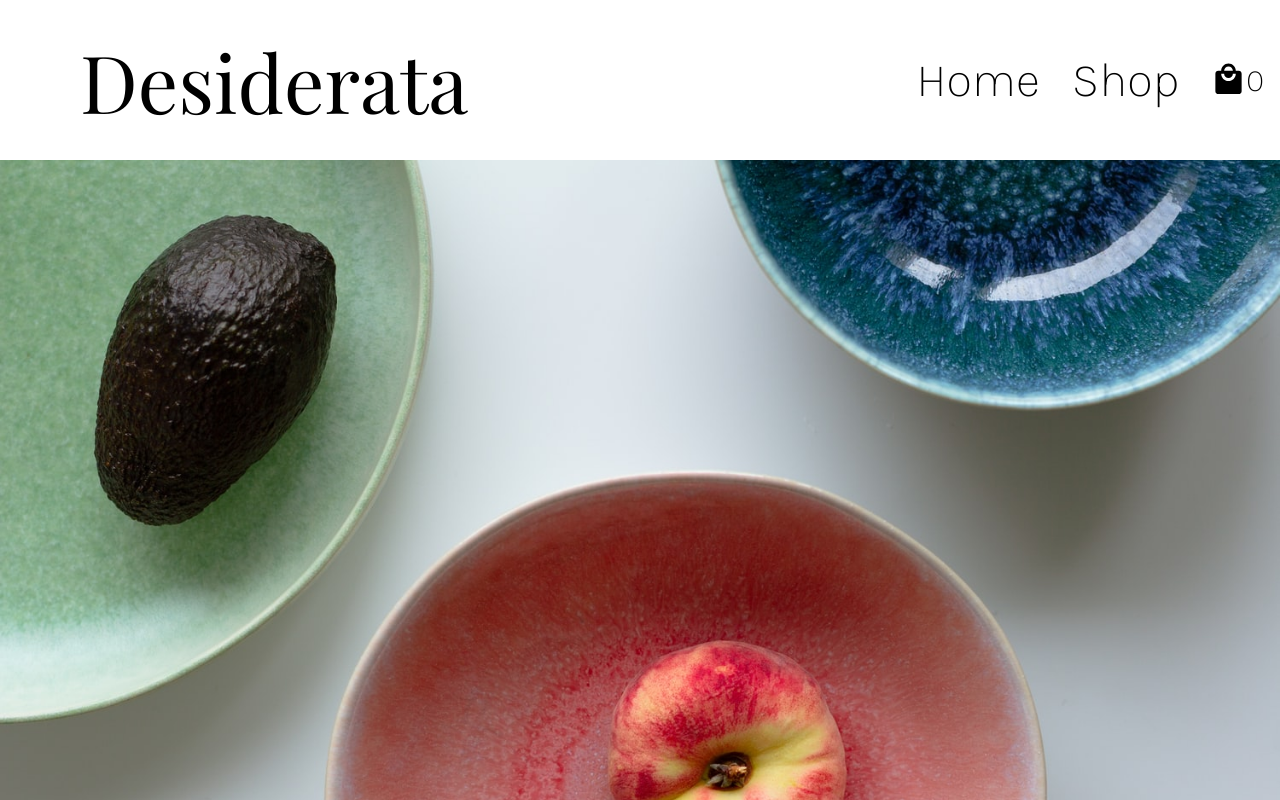
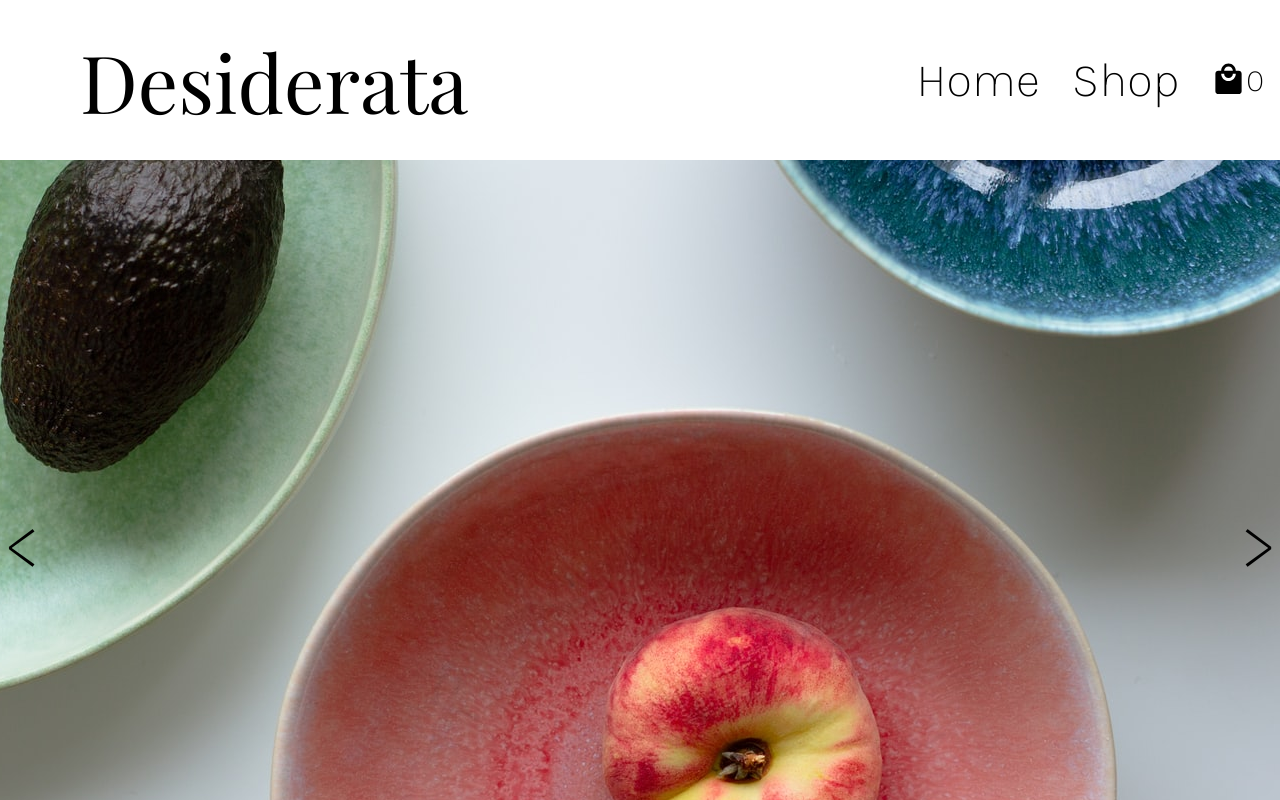
Before and after one commit to lrwthns/shopping-cart, a React (Create React App) app: page / in a window 1280 px wide. Shown: the top 800 px of the page. Built offline with nearby package versions, Linux system fonts and the light colour scheme.

Commit message:
Add slide images to the Home page

```diff
--- /dev/null
+++ b/src/components/Carousel.js
@@ -0,0 +1,41 @@
+import background1 from '../images/background1.jpeg'
+import background2 from '../images/background2.jpeg'
+import { useState } from 'react';
+
+const Carousel = () => {
+  const images = [
+    {
+      title: 'Ceramics and Fruits',
+      img: background1
+    },
+    {
+      title: 'Making Ceramics',
+      img: background2
+    }
+  ]
+
+  const [ index, setIndex ] = useState(0);
+
+  const slideLeft= () => {
+    const nextIndex = index - 1;
+    if (nextIndex < 0) {
+      setIndex(images.length - 1);
+    } else {
+      setIndex(nextIndex);
+    }
+  }
+
+  const slideRight= () => {
+    setIndex((index + 1) % images.length);
+  }
+
+  return (
+    <div className="Carousel">
+      <button className='carousel-left' onClick={slideLeft}>{'<'}</button>
+      <img src={images[index].img} alt={images[index].title}/>
+      <button className='carousel-right' onClick={slideRight}>{'>'}</button>
+    </div>
+  );
+}
+
+export default Carousel;
--- a/src/components/Home.js
+++ b/src/components/Home.js
@@ -1,13 +1,9 @@
-import background1 from '../images/background1.jpeg'
-import background2 from '../images/background2.jpeg'
+import Carousel from './Carousel'
 
 const Home = () => {
   return (
     <div className="Home">
-      <div className="home-background">
-        <img src={background1} alt="ceramic plates with an apple and an avocado"/>
-        {/* <img src={background2} alt="pottery wheel and other tools"/> */}
-      </div>
+      <Carousel />
     </div>
   );
 }
--- a/src/index.css
+++ b/src/index.css
@@ -59,12 +59,49 @@ html, body, #root {
   display: flex;
 }
 
-.home-background {
+.Home {
   width: 100%;
+  height: 48rem;
 }
 
-.home-background > img {
+.Carousel {
   width: 100%;
+  height: 100%;
+  display: flex;
+  justify-content: center;
+  align-items: center;
+  overflow: hidden;
+  position: relative;
+}
+
+.Carousel img {
+  flex-shrink: 0;
+  min-width: 100%;
+  min-height: 100%;
+}
+
+.Carousel button {
+  font-size: 5rem;
+  background: transparent;
+  border: none;
+  font-family: Karla;
+  position: absolute;
+}
+
+.carousel-left {
+  left: 0;
+}
+
+.carousel-right {
+  right: 0;
+}
+
+.Carousel button:hover {
+  color: white;
+}
+
+.Carousel button:focus {
+  outline: none;
 }
 
 .Shop {
```
